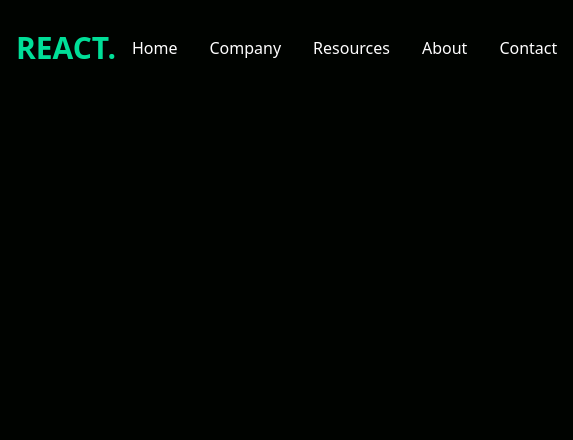
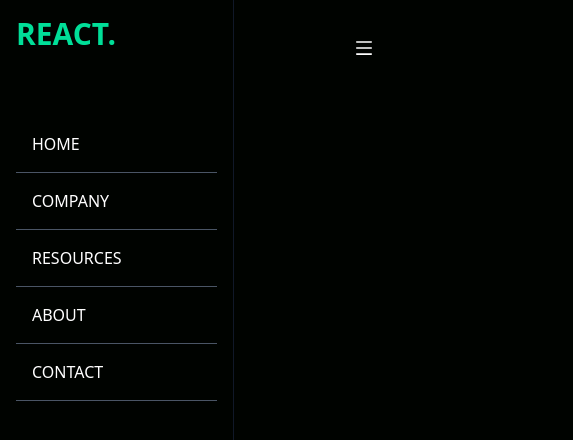
Before and after one commit to abrahamkifleT/test, a React (Vite) app in the folder my-react-app/: page / in a window 390 px wide. Shown: the top 440 px of the page, 573 px wide, since content can reach past the window. Built offline with nearby package versions, Linux system fonts and the light colour scheme.

Commit message:
addin navbar in small screen

```diff
--- a/my-react-app/src/components/navbar.jsx
+++ b/my-react-app/src/components/navbar.jsx
@@ -1,17 +1,33 @@
 import React from 'react'
+import { AiOutlineClose, AiOutlineMenu } from 'react-icons/ai'
 
 function Navbar() {
     return (
         <div className=" flex justify-between items-center h-24 max-w-[1240px] mx-auto px-4 text-white">
             <h1 className="w-full text-3xl font-bold text-[#00df98]">REACT.</h1>
 
-            <ul className="flex">
+            <ul className="flex hidden">
                 <li className="p-4">Home</li>
                 <li className="p-4">Company</li>
                 <li className="p-4">Resources</li>
                 <li className="p-4">About</li>
                 <li className="p-4">Contact</li>
             </ul>
+
+            <div>
+                <AiOutlineMenu size={20} />
+            </div>
+
+            <div className='fixed left-0 top-0 w-[60%] h-full border-r border-r-gray-900 bg-[#000300]'>
+                <h1 className="w-full text-3xl font-bold text-[#00df98] m-4">REACT.</h1>
+                <ul className='pt-12 uppercase p-4'>
+                    <li className="p-4 border-b border-gray-600">Home</li>
+                    <li className="p-4 border-b border-gray-600">Company</li>
+                    <li className="p-4 border-b border-gray-600">Resources</li>
+                    <li className="p-4 border-b border-gray-600">About</li>
+                    <li className="p-4 border-b border-gray-600">Contact</li>
+                </ul>
+            </div>
         </div>
     )
 }
```
